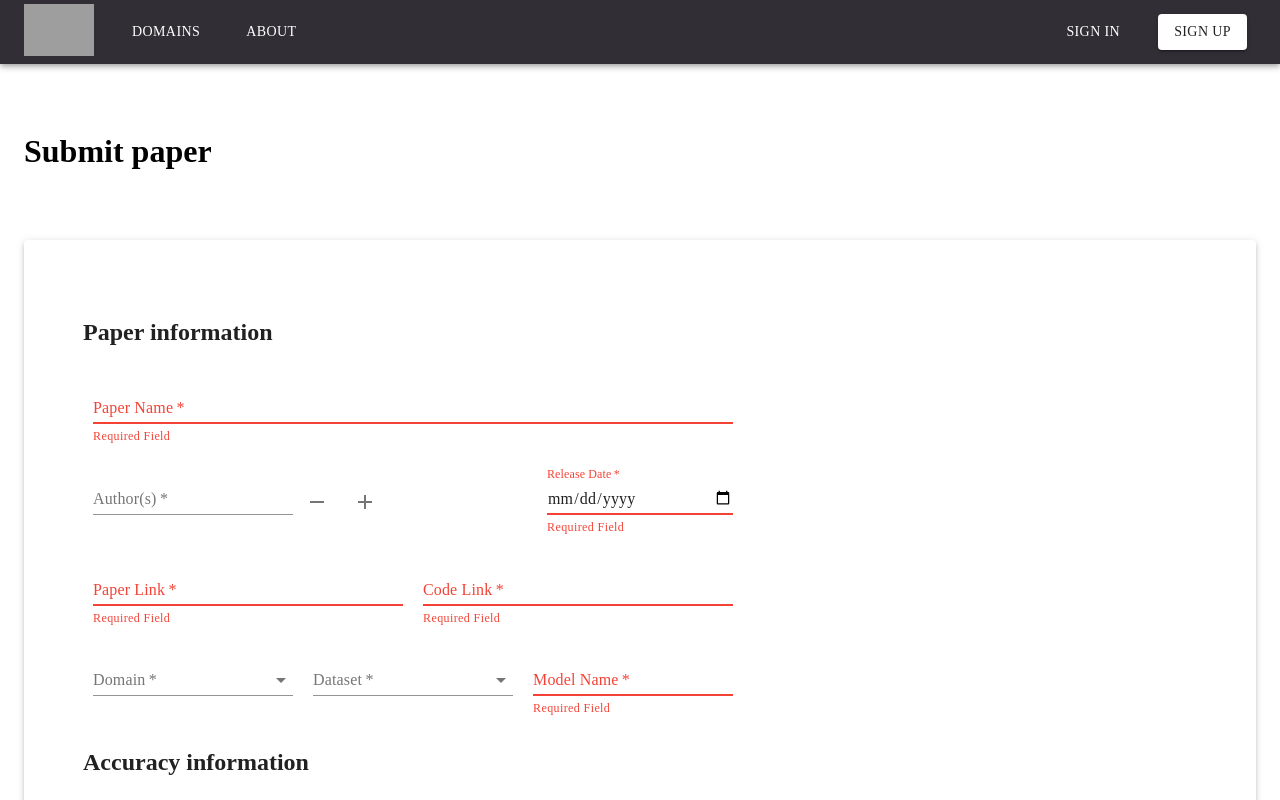
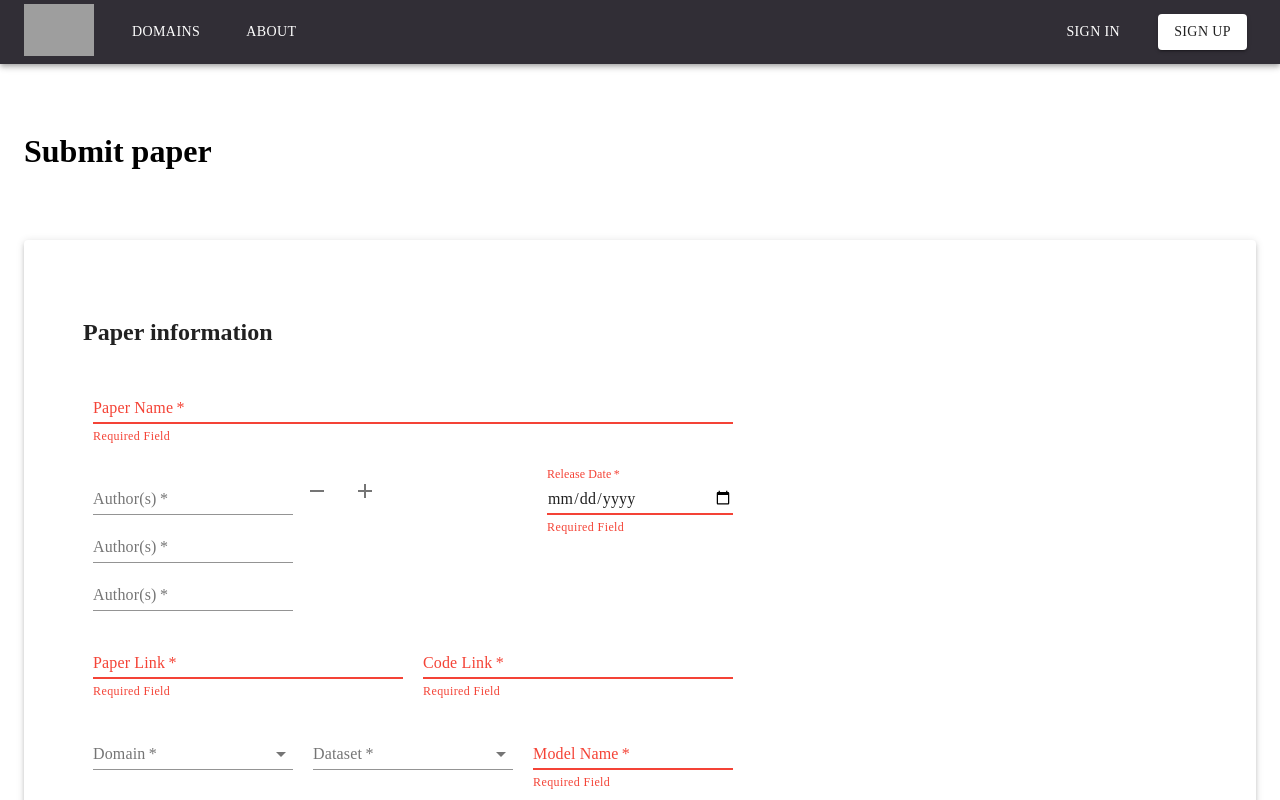
Before and after one commit to UnBArqDsw/2020.1_G2_TCLDL_Client, a Next.js app: page /submit-paper in a window 1280 px wide. Shown: the top 800 px of the page. Built offline with nearby package versions, Linux system fonts and the light colour scheme; grey boxes are pictures that could not be loaded; a web font is replaced by a local one.

Commit message:
Ajusting authors on submit
Signed-off-by: Guilherme Deusdará <guibanci@gmail.com>
Co-authored-by: Gabriel Filipe <gabrielfilipe7unb@gmail.com>

```diff
--- a/src/pages/submit-paper.js
+++ b/src/pages/submit-paper.js
@@ -18,7 +18,7 @@ export default function SubmitPaper() {
   const [cpuModel, setCpuModel] = React.useState('');
   const [gpuModel, setGpuModel] = React.useState('');
   const [tpuModel, setTpuModel] = React.useState('');
-  const authorsField = React.useRef([0]);
+  const [authorsField, setAuthorsField] = React.useState(['', '', '']);
   const [authors, setAuthors] = React.useState(['']);
   const [errorText, setErrorText] = React.useState('');
   const [text, setText] = React.useState('');
@@ -75,26 +75,24 @@ export default function SubmitPaper() {
   )
 
   const addAuthorsField = () => {
-    var newInput = authorsField.current.length;
-    let input = authorsField.current;
-    input.push(newInput);
-    authorsField.current = input;
-    console.log(input);
+    let input = authorsField
+    input.push('')
+    setAuthorsField([...input])
   }
 
 
   const removeAuthorsField = () => {
-    let input = authorsField.current;
-    if (authorsField.current.length != 1) {
+    let input = authorsField
+    if (input.length != 1) {
       input.pop();
-      authorsField.current = input;
+      setAuthorsField([...input])
     }
   }
 
   const authorField = () => {
-    return  authorsField.current.map ((el, index) =>
+    return  authorsField.map((el, index) =>
       <div key={index}>
-        <TextField required id="outlined-basic" label="Author(s)" />
+        <TextField className={styles.authorField} required id="outlined-basic" label="Author(s)" />
       </div>
     )
 
@@ -118,15 +116,19 @@ export default function SubmitPaper() {
 
                 <div className={styles.sameLine}>
                   <div className={styles.flexButtons}>
-
+                    <div>
                       {authorField()}
-
+                    </div>
+                    <div className={styles.authorButtons}>
+                      {authorsField.length === 1 ? null : (
                         <IconButton onClick={removeAuthorsField}>
                           <RemoveIcon />
                         </IconButton>
+                      )}
                       <IconButton onClick={addAuthorsField}>
                         <AddIcon />
                       </IconButton>
+                    </div>
                   </div>
                   <TextField required error={dataset.length === 0 ? true : false} helperText={dataset.length === 0 ? "Required Field" : ""} className={styles.flexDate} InputLabelProps={{ shrink: true }} id="outlined-basic" label="Release Date" type="date" onChange={handleDatasetChange} />
                 </div>
```
Lines whose indentation alone changed are shown as unchanged.
